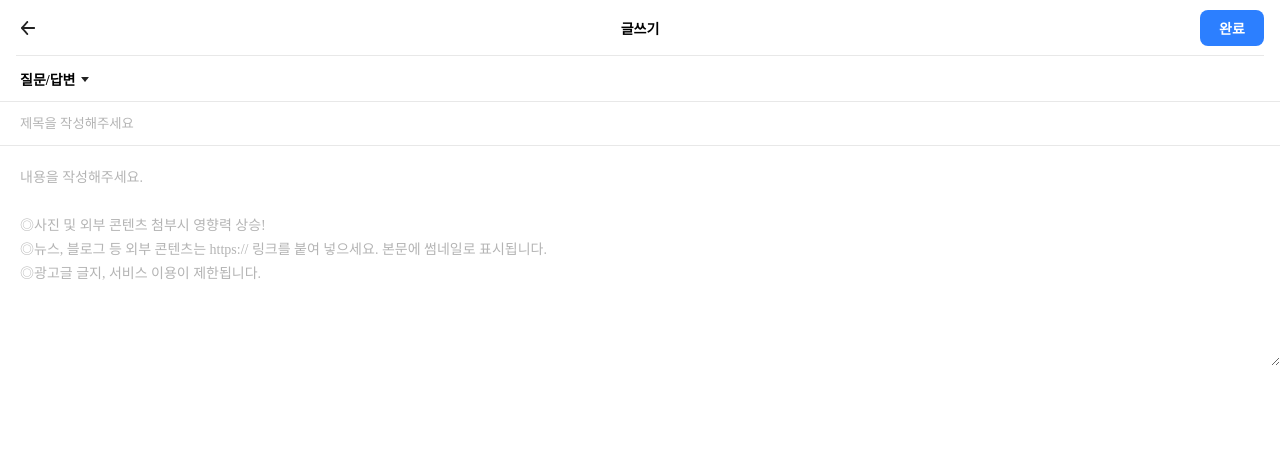
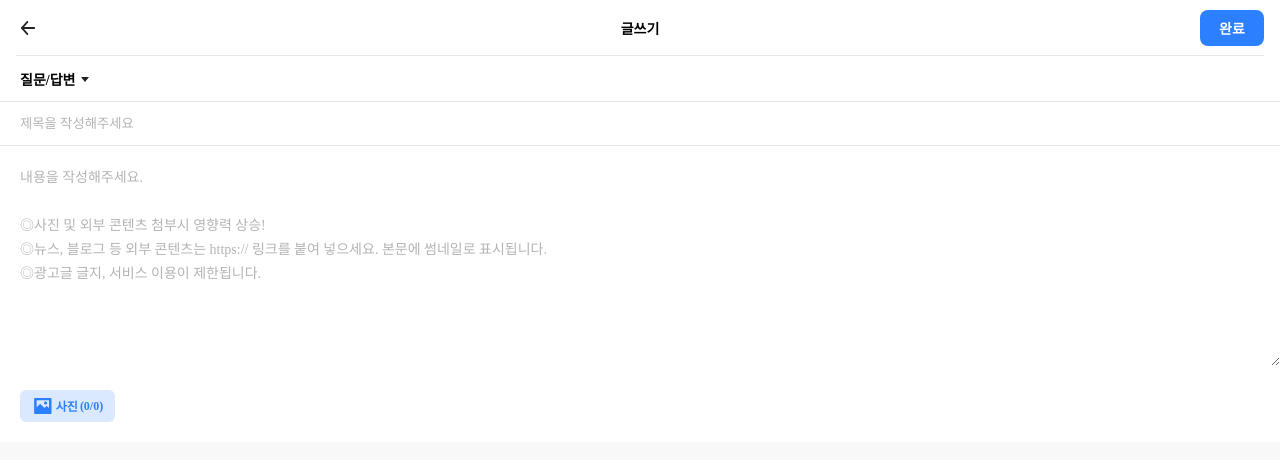
Before and after one commit to peppermintc/community-mobile, a React (Create React App) app: page /community/post/new in a window 1280 px wide. Shown: the top 460 px of the page. Built offline with nearby package versions, Linux system fonts and the light colour scheme; data requests are answered from the project's data file.

Commit message:
사진 추가 버튼 추가

```diff
--- /dev/null
+++ b/src/components/WritePage/ImageAttachButton.tsx
@@ -0,0 +1,100 @@
+import React, { useRef } from "react";
+import { useSelector } from "react-redux";
+import styled from "styled-components";
+import useActionCreators from "../../hooks/useActionCreators";
+import pictureIcon from "../../img/picture-icon.png";
+import { Post } from "../../interfaces";
+import { RootState } from "../../modules";
+
+const ImageAttachButtonContainer = styled.button`
+  width: 95px;
+  background-color: blue;
+  border: none;
+  border-radius: 6px;
+  box-sizing: border-box;
+  background-color: #dbe9ff;
+  display: flex;
+  justify-content: center;
+  align-items: center;
+  height: 32px;
+  color: #2c7fff;
+  font-weight: 700;
+  font-size: 12px;
+  gap: 2px;
+  cursor: pointer;
+`;
+
+const ImageAttachButton = () => {
+  const form: Post | null = useSelector(
+    (state: RootState) => state.community.form,
+  );
+  const { setForm } = useActionCreators();
+
+  const imageCount = () => {
+    if (!form) return "(0/0)";
+    if (typeof form.imageUrl === "string") return "(1/1)";
+    if (!form.imageUrl || !form.imageUrl.length) return "(0/0)";
+    return `(${form.imageUrl.length}/${form.imageUrl.length})`;
+  };
+
+  const fileInputRef = useRef<HTMLInputElement>(null);
+
+  const onFileInputChange = (e: React.ChangeEvent<HTMLInputElement>) => {
+    if (!form) return;
+    if (!fileInputRef) return;
+    if (!e.target) return;
+    if (e.target.files === null) return;
+
+    const fileList = e.target.files;
+
+    const updateFormImageUrl = () => {
+      let loadCompleteCount = 0;
+
+      const newImageUrlList: string[] = [];
+      for (let i = 0; i < fileList.length; i++) {
+        const currentFile = fileList[i];
+
+        const fileReader = new FileReader();
+        fileReader.onload = () => {
+          if (typeof fileReader.result !== "string") return;
+
+          const inputImageUrl: string = fileReader.result;
+          newImageUrlList.push(inputImageUrl);
+        };
+
+        fileReader.onloadend = () => {
+          loadCompleteCount++;
+
+          if (loadCompleteCount === fileList.length) {
+            const newForm: Post = { ...form, imageUrl: newImageUrlList };
+            setForm(newForm);
+          }
+        };
+
+        fileReader.readAsDataURL(currentFile);
+      }
+    };
+
+    updateFormImageUrl();
+  };
+
+  const onButtonClick = () => fileInputRef.current?.click();
+
+  return (
+    <ImageAttachButtonContainer onClick={onButtonClick}>
+      <img src={pictureIcon} alt="picture icon" />
+      <span>사진</span>
+      <span>{imageCount()}</span>
+      <input
+        ref={fileInputRef}
+        type="file"
+        accept="image/png, image/jpeg"
+        multiple={true}
+        onChange={onFileInputChange}
+        style={{ display: "none" }}
+      />
+    </ImageAttachButtonContainer>
+  );
+};
+
+export default ImageAttachButton;
--- a/src/components/WritePage/ImageAttacher.tsx
+++ b/src/components/WritePage/ImageAttacher.tsx
@@ -1,11 +1,16 @@
 import styled from "styled-components";
+import ImageAttachButton from "./ImageAttachButton";
 
 const ImageAttacherContainer = styled.div`
-  height: 190px;
+  padding: 20px;
 `;
 
 const ImageAttacher = () => {
-  return <ImageAttacherContainer></ImageAttacherContainer>;
+  return (
+    <ImageAttacherContainer>
+      <ImageAttachButton />
+    </ImageAttacherContainer>
+  );
 };
 
 export default ImageAttacher;
```
Also changed, not shown: src/img/picture-icon.png (added).
